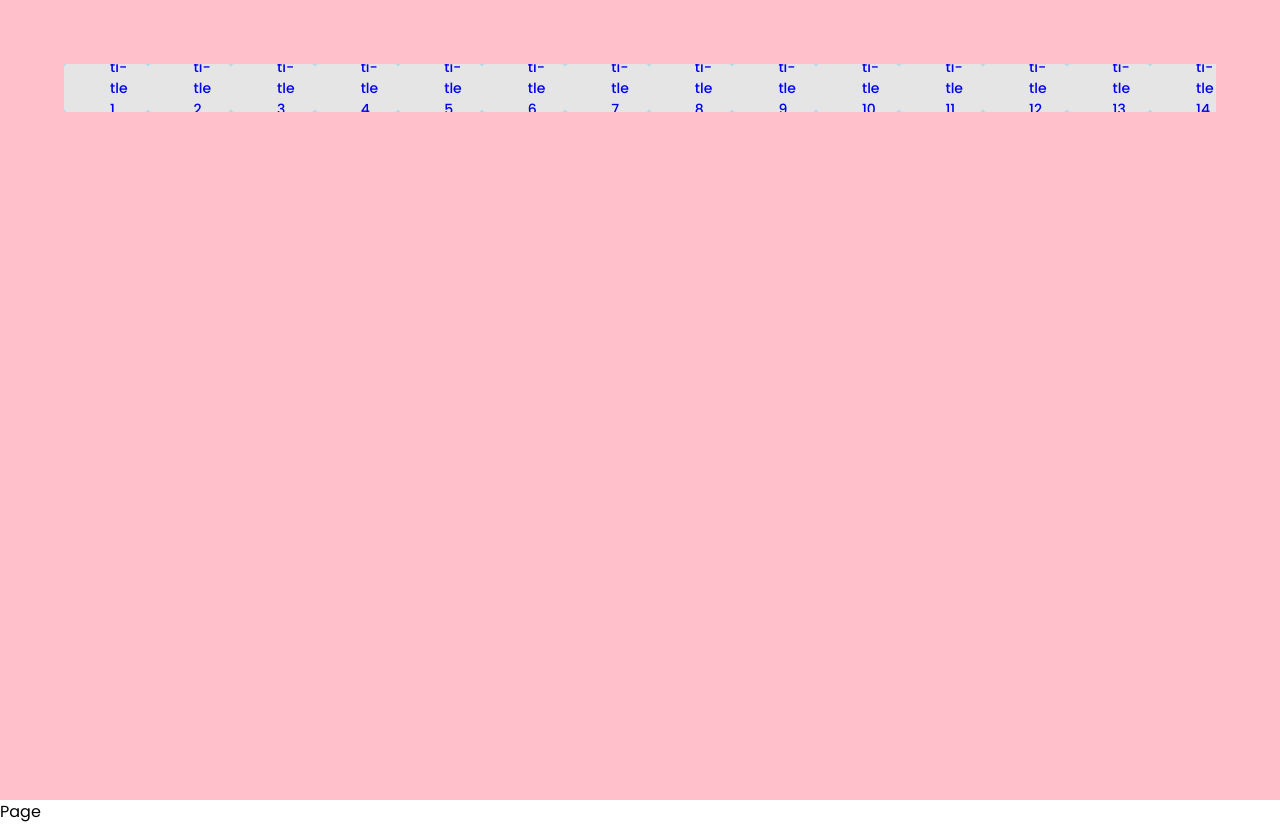
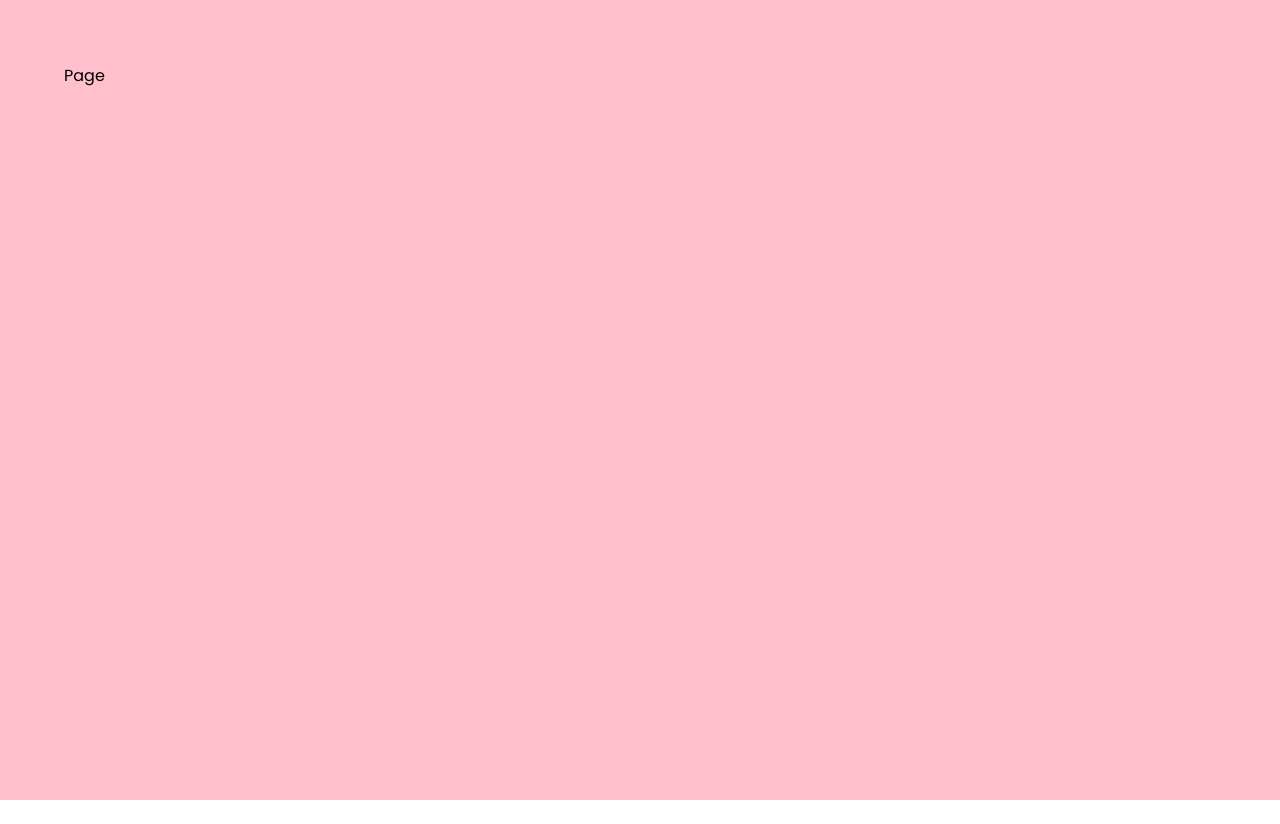
Before and after one commit to ivantelizhenko/insiders__test2, a React (Vite) app: page /app in a window 1280 px wide. After the commit the page ends 800 px from the top, so only its background shows below. Built offline with nearby package versions, Linux system fonts and the light colour scheme.

Commit message:
додав та інтегрував localstorage

```diff
--- a/src/pages/Navigation.tsx
+++ b/src/pages/Navigation.tsx
@@ -19,6 +19,8 @@ import Droppable from './Droppable';
 import Draggable from './Draggable';
 import { useTabs } from '../store/TabsContext';
 import Page from './Page';
+import { saveToLocalStage } from '../services/manageLocaleStorage';
+import { TAB_LOCAL_STORAGE_KEY } from '../utils/constants';
 
 const StyledNavigation = styled.div`
   padding: 6.4rem;
@@ -28,7 +30,7 @@ const StyledNavigation = styled.div`
 `;
 
 function Navigation() {
-  const { tabs, activeId, setActiveId, removeActiveId, setTabs } = useTabs();
+  const { tabs, activeId, setActiveId, removeActiveId, moveTabs } = useTabs();
   const sensors = useSensors(
     useSensor(PointerSensor, {
       activationConstraint: {
@@ -50,7 +52,9 @@ function Navigation() {
       const overTab = tabs.find(tab => tab.id === over.id);
       const oldIndex = tabs.indexOf(activeTab!);
       const newIndex = tabs.indexOf(overTab!);
-      setTabs(arrayMove(tabs, oldIndex, newIndex));
+      const movedTabs = arrayMove(tabs, oldIndex, newIndex);
+      moveTabs(movedTabs);
+      saveToLocalStage(TAB_LOCAL_STORAGE_KEY, movedTabs);
     }
   }
 
@@ -81,8 +85,8 @@ function Navigation() {
             ) : null}
           </DragOverlay>
         </DndContext>
+        <Page />
       </StyledNavigation>
-      <Page />
     </>
   );
 }
--- /dev/null
+++ b/src/services/manageLocaleStorage.ts
@@ -0,0 +1,13 @@
+export function saveToLocalStage(key: string, object: any) {
+  const stringObject = JSON.stringify(object);
+
+  localStorage.setItem(key, stringObject);
+}
+
+export function getLocalStorage(key: string) {
+  const data = localStorage.getItem(key);
+
+  if (!data) return;
+
+  return JSON.parse(data);
+}
--- a/src/store/TabsContext.tsx
+++ b/src/store/TabsContext.tsx
@@ -1,4 +1,4 @@
-import { createContext, useContext, useReducer } from 'react';
+import { createContext, useContext, useEffect, useReducer } from 'react';
 import {
   Action,
   Tab,
@@ -6,37 +6,24 @@ import {
   TabsContextValue,
   TabsState,
 } from './TabsContextType';
+import { getLocalStorage } from '../services/manageLocaleStorage';
+import { TAB_LOCAL_STORAGE_KEY } from '../utils/constants';
 
 const TabsContext = createContext<TabsContextValue | null>(null);
 
 const initialState: TabsState = {
-  tabs: [
-    { title: 'title 1', id: Math.random() + '' },
-    { title: 'title 2', id: Math.random() + '' },
-    { title: 'title 3', id: Math.random() + '' },
-    { title: 'title 4', id: Math.random() + '' },
-    { title: 'title 5', id: Math.random() + '' },
-    { title: 'title 6', id: Math.random() + '' },
-    { title: 'title 7', id: Math.random() + '' },
-    { title: 'title 8', id: Math.random() + '' },
-    { title: 'title 9', id: Math.random() + '' },
-    { title: 'title 10', id: Math.random() + '' },
-    { title: 'title 11', id: Math.random() + '' },
-    { title: 'title 12', id: Math.random() + '' },
-    { title: 'title 13', id: Math.random() + '' },
-    { title: 'title 14', id: Math.random() + '' },
-    { title: 'title 15', id: Math.random() + '' },
-    { title: 'title 16', id: Math.random() + '' },
-    { title: 'title 17', id: Math.random() + '' },
-    { title: 'title 18', id: Math.random() + '' },
-    { title: 'title 19', id: Math.random() + '' },
-    { title: 'title 20', id: Math.random() + '' },
-  ],
+  tabs: [],
   activeId: null,
 };
 
 function tabsReducer(state: TabsState, action: Action): TabsState {
   switch (action.type) {
+    case 'tabs/loaded': {
+      return {
+        ...state,
+        tabs: action.payload,
+      };
+    }
     case 'tab/add': {
       return {
         ...state,
@@ -69,8 +56,26 @@ function tabsReducer(state: TabsState, action: Action): TabsState {
   }
 }
 
+// [
+//   { title: 'title 1', id: 'XA86yi55Vi' },
+//   { title: 'title 2', id: '3hGd9ZC8z6' },
+//   { title: 'title 3', id: 'Vv9c8Be2Z8' },
+//   { title: 'title 4', id: '8742mNdbDS' },
+//   { title: 'title 5', id: 'Mv2558DgtU' },
+//   { title: 'title 6', id: 'sA3VAak294' },
+//   { title: 'title 7', id: 'f3V78R8Fed' },
+//   { title: 'title 8', id: 'v54SH6Dyk3' },
+//   { title: 'title 9', id: '867CGsJie3' },
+//   { title: 'title 10', id: '867CGsJie3' },
+// ]
+
 function TabsProvider({ children }: TabsContextProviderProps) {
   const [tabsState, dispatch] = useReducer(tabsReducer, initialState);
+
+  useEffect(() => {
+    const tabs = getLocalStorage(TAB_LOCAL_STORAGE_KEY);
+    dispatch({ type: 'tabs/loaded', payload: tabs || [] });
+  }, []);
 
   const ctx: TabsContextValue = {
     ...tabsState,
@@ -86,8 +91,8 @@ function TabsProvider({ children }: TabsContextProviderProps) {
     removeActiveId() {
       dispatch({ type: 'activeId/remove' });
     },
-    setTabs(newTabs) {
-      dispatch({ type: 'tab/move', payload: newTabs });
+    moveTabs(movedTabs) {
+      dispatch({ type: 'tab/move', payload: movedTabs });
     },
   };
 
--- /dev/null
+++ b/src/utils/constants.ts
@@ -0,0 +1 @@
+export const TAB_LOCAL_STORAGE_KEY = 'tabs';
```
Also changed, not shown: src/store/TabsContextType.ts (+7 -1 lines), 1 other file (tests, documents, lock files or other folders).
